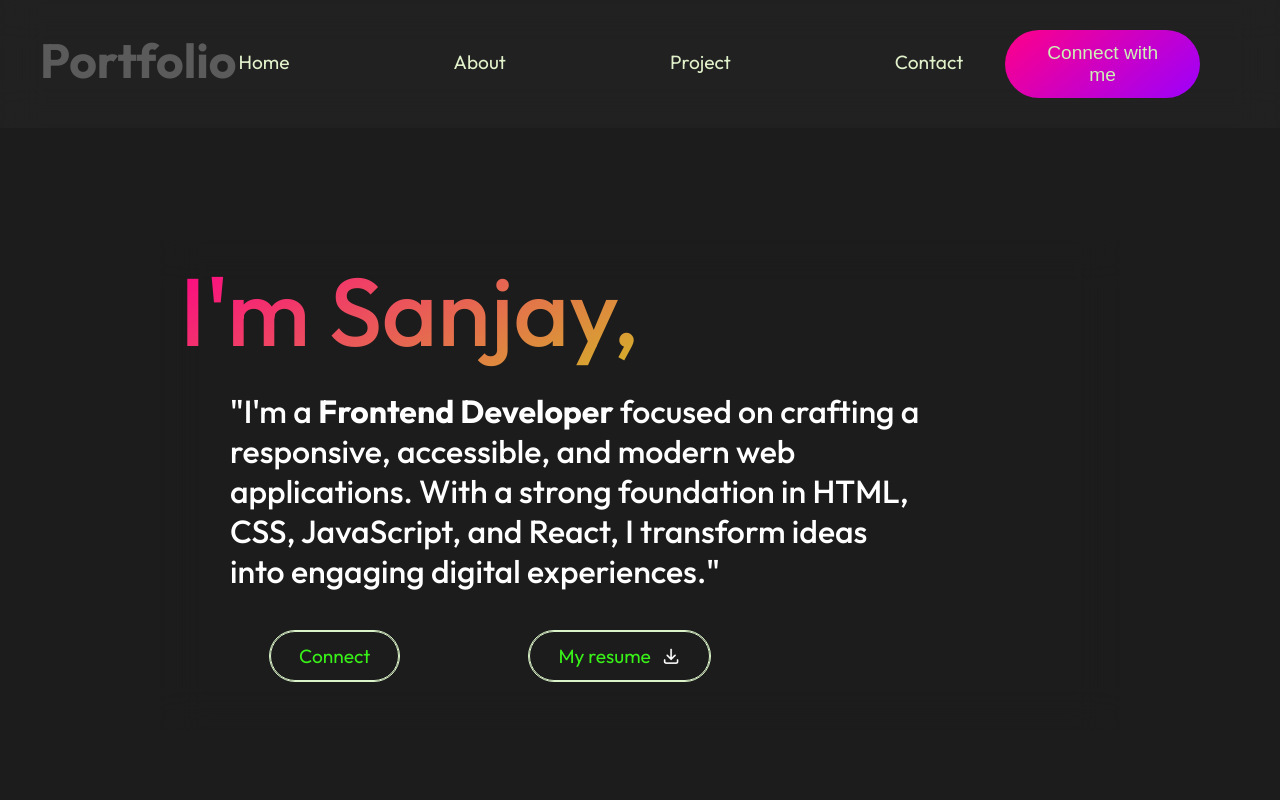
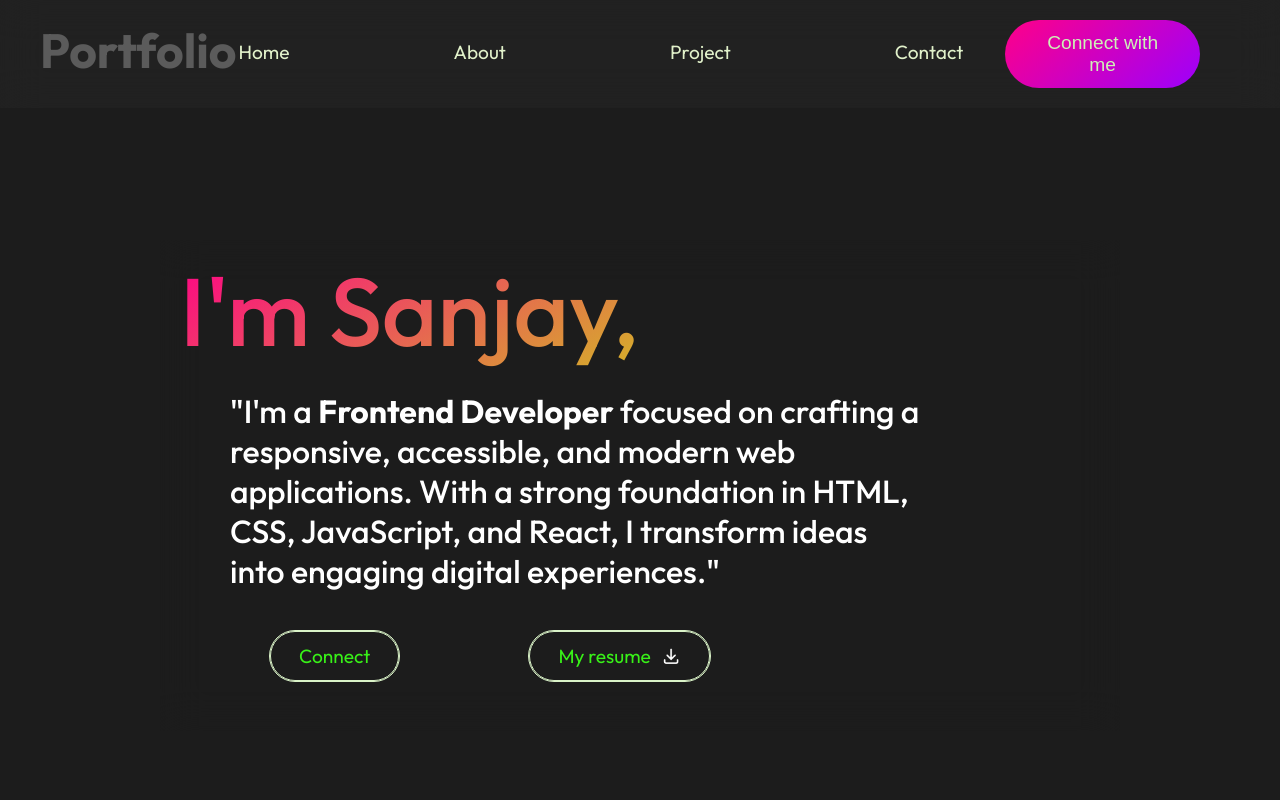
Before and after one commit to Sanjay-the-dev/portfolio2, a React (Vite) app: page / in a window 1280 px wide. Shown: the top 800 px of the page. Built offline with nearby package versions, Linux system fonts and the light colour scheme; a web font is replaced by a local one.

Commit message:
fix: desktop view navbar padding

```diff
--- a/src/Components/NavBar/NavBar.css
+++ b/src/Components/NavBar/NavBar.css
@@ -8,7 +8,7 @@
     z-index: 1;
     justify-content: space-around;
     align-content: center;
-    padding: 30px 40px;
+    padding: 20px 40px;
 
     background-color: hsla(0, 0%, 17%, 0.413);
     backdrop-filter: blur(20px);
@@ -62,6 +62,7 @@
     background: linear-gradient(140deg,  hsl(328, 100%, 50%) , #9c00fd  );
     border: none;
     cursor: pointer;
+    outline: none;
     transition: 0.5s;
 }
 
```
